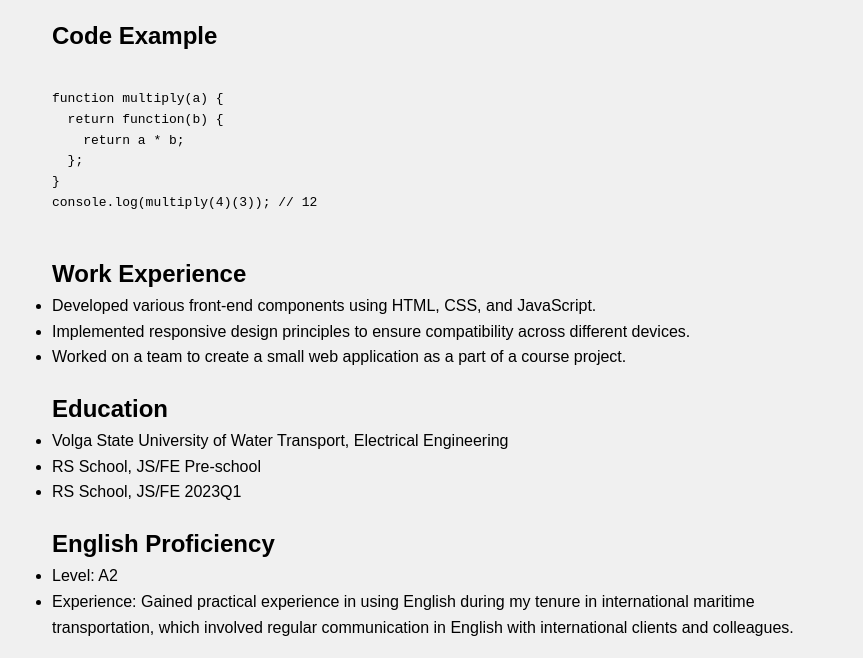
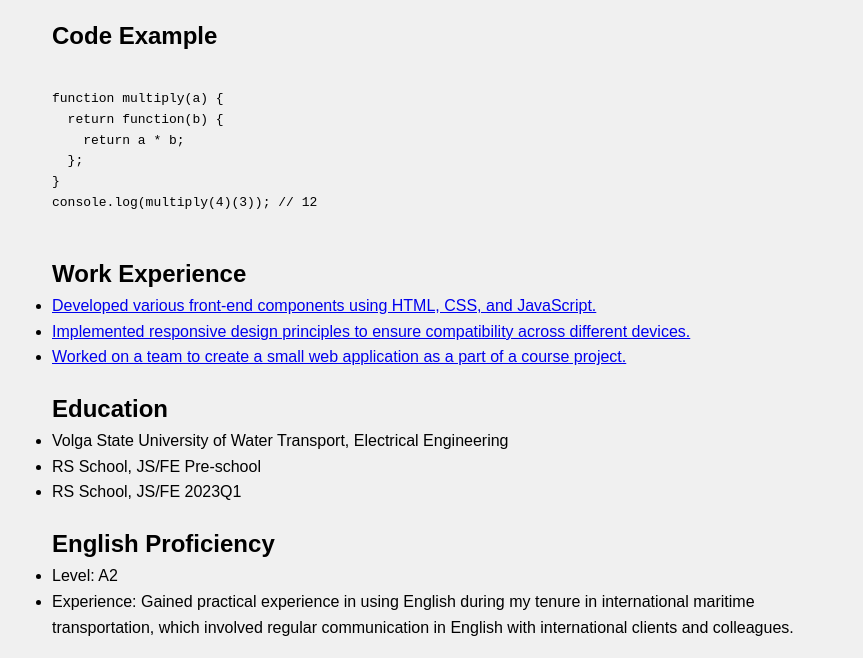
Before and after one commit to SnowT91/rsschool-cv, a plain HTML site: page index.html in a window 1280 px wide. Shown: the part 1258-1916 px from the top of the page, without its empty margins (208-1071 px from the left). Drawn offline with Linux system fonts and the light colour scheme.

Commit message:
docs: Update index.html 15

```diff
--- a/index.html
+++ b/index.html
@@ -65,10 +65,11 @@ console.log(multiply(4)(3)); // 12
         <section id="experience">
             <h2>Work Experience</h2>
             <ul>
-                <li>Developed various front-end components using HTML, CSS, and JavaScript.</li>
-                <li>Implemented responsive design principles to ensure compatibility across different devices.</li>
-                <li>Worked on a team to create a small web application as a part of a course project.</li>
+                <li><a href=' https://github.com/SnowT91' class="projects-link" target="_blank">Developed various front-end components using HTML, CSS, and JavaScript.</a></li>
+                <li><a href=' https://github.com/SnowT91' class="projects-link" target="_blank">Implemented responsive design principles to ensure compatibility across different devices.</a></li>
+                <li><a href=' https://github.com/SnowT91' class="projects-link" target="_blank">Worked on a team to create a small web application as a part of a course project.</a></li>
             </ul>
+
         </section>
 
         <section id="education">
```
